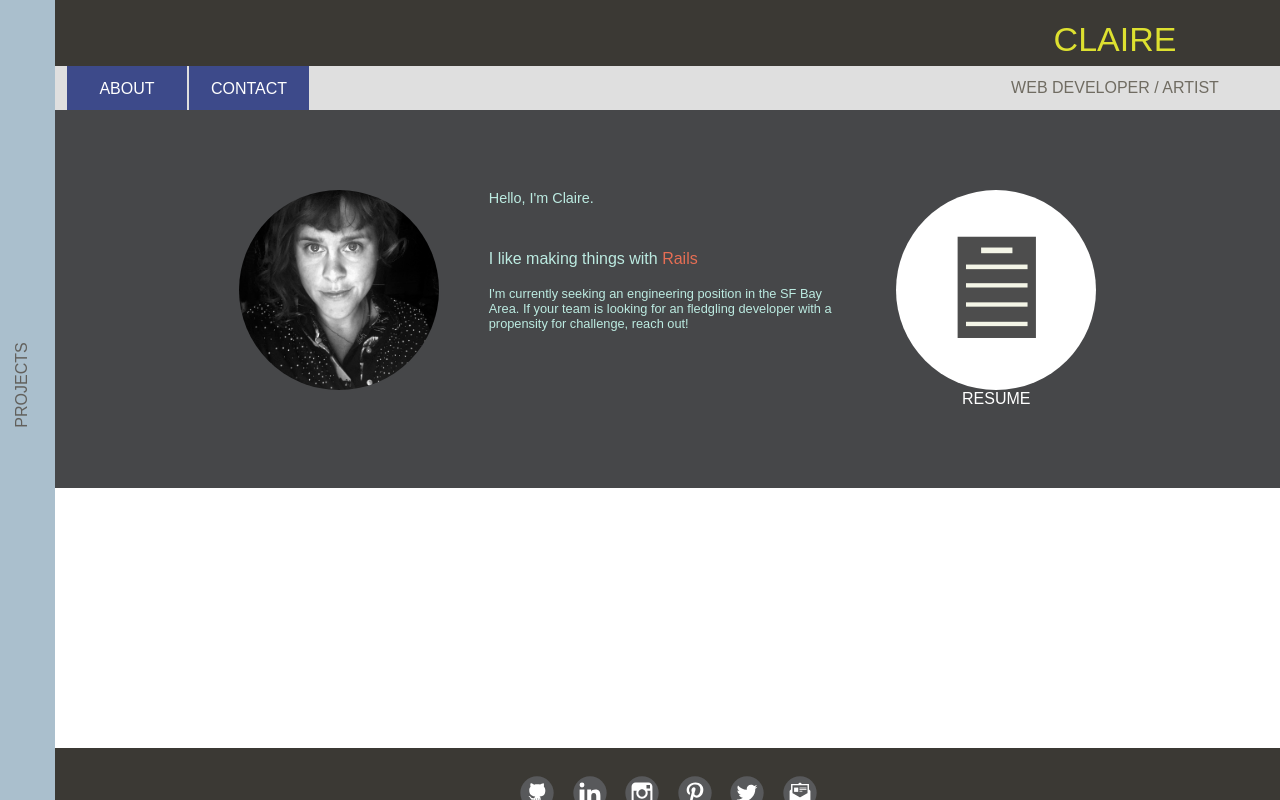
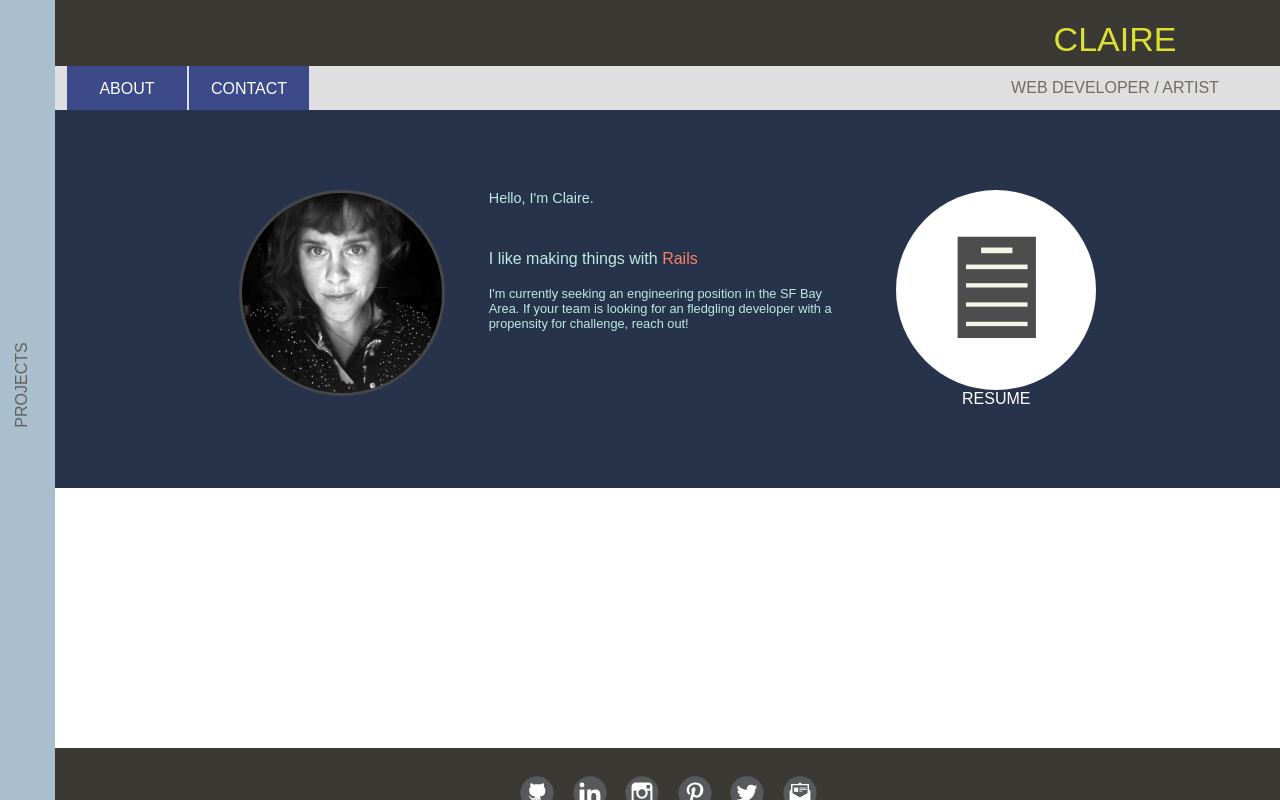
Before and after one commit to adynata/adynata.github.io, a website: page index.html in a window 1280 px wide. Drawn offline with nearby package versions, Linux system fonts and the light colour scheme; no server answers; grey boxes are pictures that could not be loaded; a web font is replaced by a local one.

Commit message:
last tuning

```diff
--- a/partials/about.html
+++ b/partials/about.html
@@ -158,7 +158,7 @@
                   $('.git-javascript').text(jScr);
                   $('.git-css').text(css);
                   $('.git-html').text(htMl);
-                  $('.subjectz').html("BOOM");
+                  // $('.subjectz').html("BOOM");
 
               });
             })(i);
--- a/style/about.css
+++ b/style/about.css
@@ -1,6 +1,6 @@
 .about-content {
   position: relative;
-  background-color:  #464749;
+  background-color:  #27334a;
   display: block;
   height: auto;
   width: 100%;
@@ -18,18 +18,18 @@
   padding-bottom: 80px;
   position: relative;
   height: 200px;
-  background-color:  #464749;
+  /*background-color:  #464749;*/
   float: left;
 }
 
 .subjectz {
   font-weight: 200;
-  color: #e66e54;
+  color: #f58269;
 }
 
 .about-hello {
   font-size: .9em;
-  background-color:  #464749;
+  /*background-color:  #464749;*/
   float: right;
   width: calc(100% - 250px);
   height: 60px;
@@ -48,6 +48,7 @@
   height: 200px;
   width: 200px;
   border-radius: 120px;
+  border: 3px solid #464749;
 
 }
 
@@ -62,7 +63,7 @@
 .about-skillz {
   float: right;
   display: block;
-  background-color:  #464749;
+  /*background-color:  #464749;*/
   width: calc(100% - 250px);
   height: 80px;
   margin-left: 15px;
```
